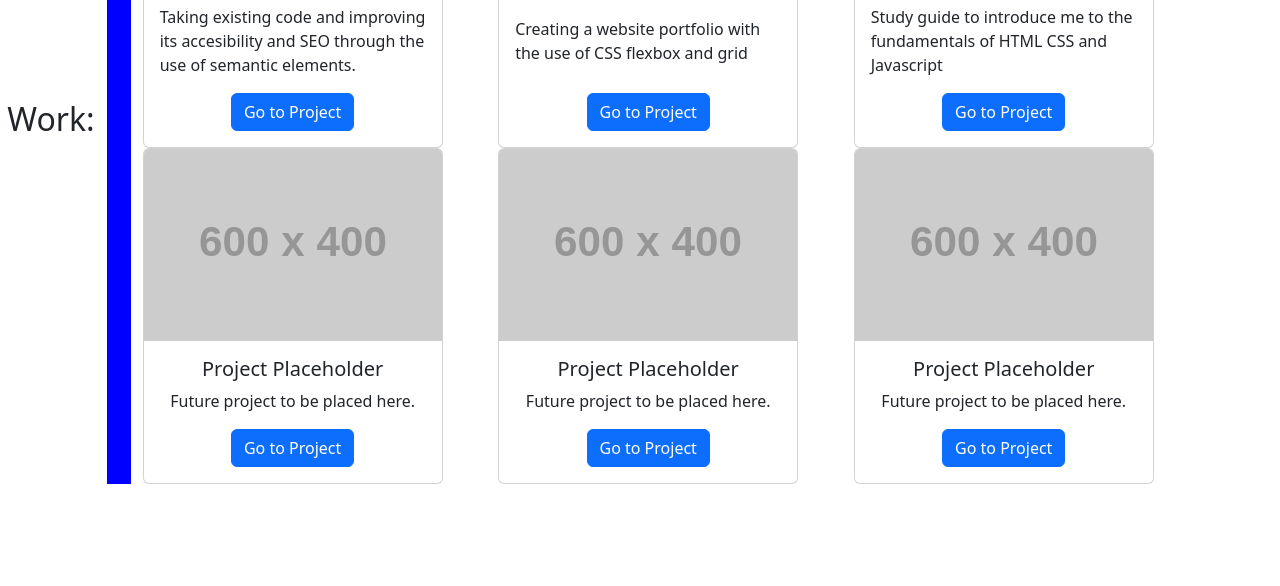
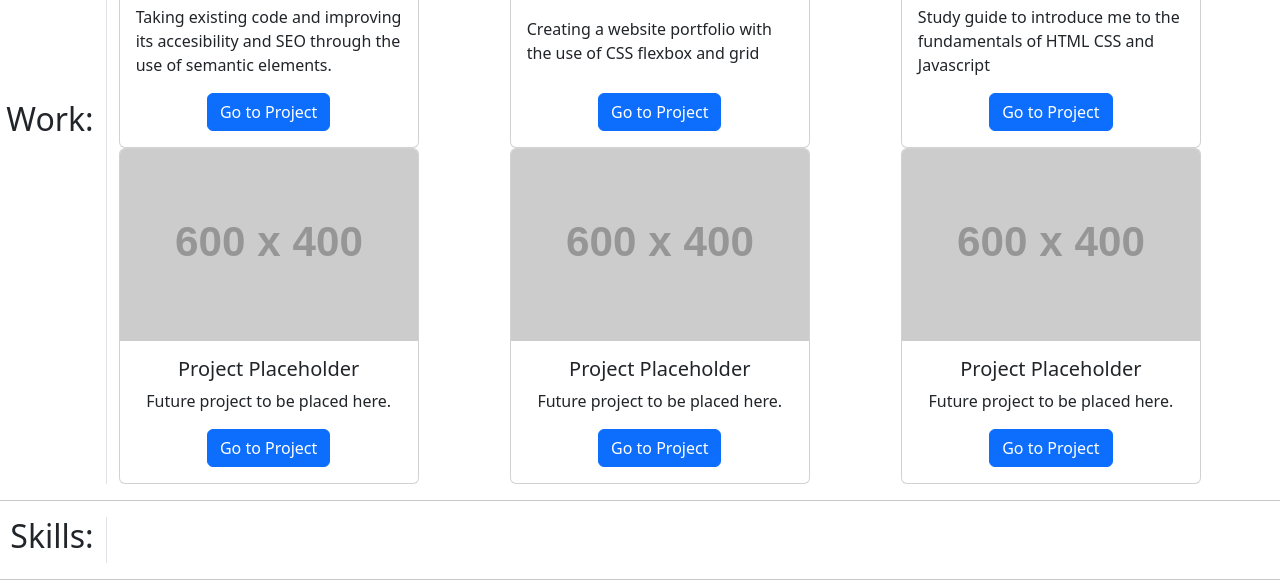
Before and after one commit to Pazoraf/bootstrap-portfolio, a plain HTML site: page index.html in a window 1280 px wide. Shown: the part 760-1346 px from the top of the page. Before the commit the page ends 1244 px from the top, so only its background shows below. Drawn offline with nearby package versions, Linux system fonts and the light colour scheme; placeholder pictures from the web are drawn by us.

Commit message:
Replaced column borders with bootstrap border-end class and added horizontal rules

```diff
--- a/css/style.css
+++ b/css/style.css
@@ -1,7 +1,3 @@
-.sideAccent {
-    background: blue;
-    width: 24px;
-}
 
 .card-img-top {
     width: 100%;
@@ -15,3 +11,7 @@
     justify-content: space-between;
     align-items: center;
 }
+
+.vr {
+    width: 5px;
+}
--- a/index.html
+++ b/index.html
@@ -62,11 +62,10 @@
         <!-- Work section -->
         <div class="container-fluid" id="work">
           <div class="row">
-              <div class="col-lg-1 d-flex align-items-center justify-content-end border-right border-primary">
+              <div class="col-lg-1 d-flex align-items-center justify-content-end border-end">
                 <h2>Work:</h2>
               </div>
-              <div class="col-lg-1 sideAccent"></div>
-              <div class="col-lg-10">
+              <div class="col-lg-11">
                 <div class="row">
                     <div class="cardContainer col-lg-3">
                       <div class="card h-100" style="width: 300px;">
@@ -152,17 +151,25 @@
                 </div>
 
               </div>
-            </div>
+          </div>
         </div>
 
         <!-- End work section -->
-
+        <hr>
         <!-- Skills section -->
-
+        <div class="container-fluid" id="skills">
+          <div class="row">
+            <div class="col-lg-1 d-flex align-items-center justify-content-end border-end">
+              <h2>Skills:</h2>
+            </div>
+            <div class="col-lg-11">
+            </div>
+          </div>
+        </div>
 
 
         <!-- End skills section -->
-
+        <hr>
         <!-- About me section-->
 
 
```
